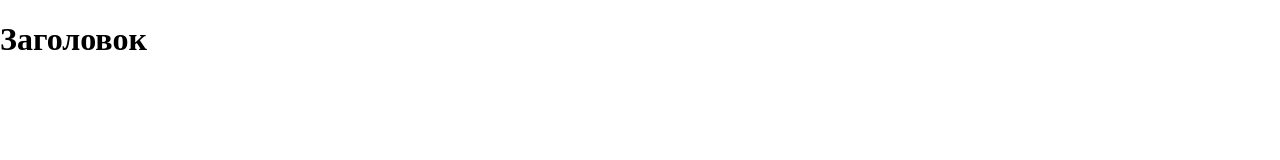
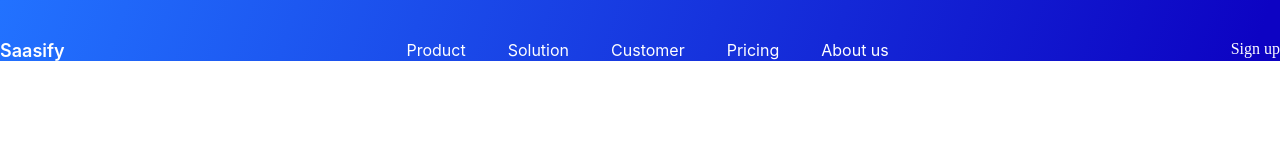
Before and after one commit to LevchenkoAlbina/progect, a plain HTML site: page index.html in a window 1280 px wide. Drawn offline with Linux system fonts and the light colour scheme.

Commit message:
Update index.html

```diff
--- a/index.html
+++ b/index.html
@@ -4,6 +4,20 @@
 	<title>Document</title>
 </head>
 <body>
-	<h1>Заголовок</h1>
+	<header>
+        <div class="container">
+            <div class="head">
+                <a href="" class="logo">Saasify</a>
+                <nav>
+                    <a href="">Product</a>
+                    <a href="">Solution</a>
+                    <a href="">Customer</a>
+                    <a href="">Pricing</a>
+                    <a href="">About us</a>
+                </nav>
+                <a href="">Sign up</a>
+            </div>
+        </div>
+    </header>
 </body>
 </html>
```
